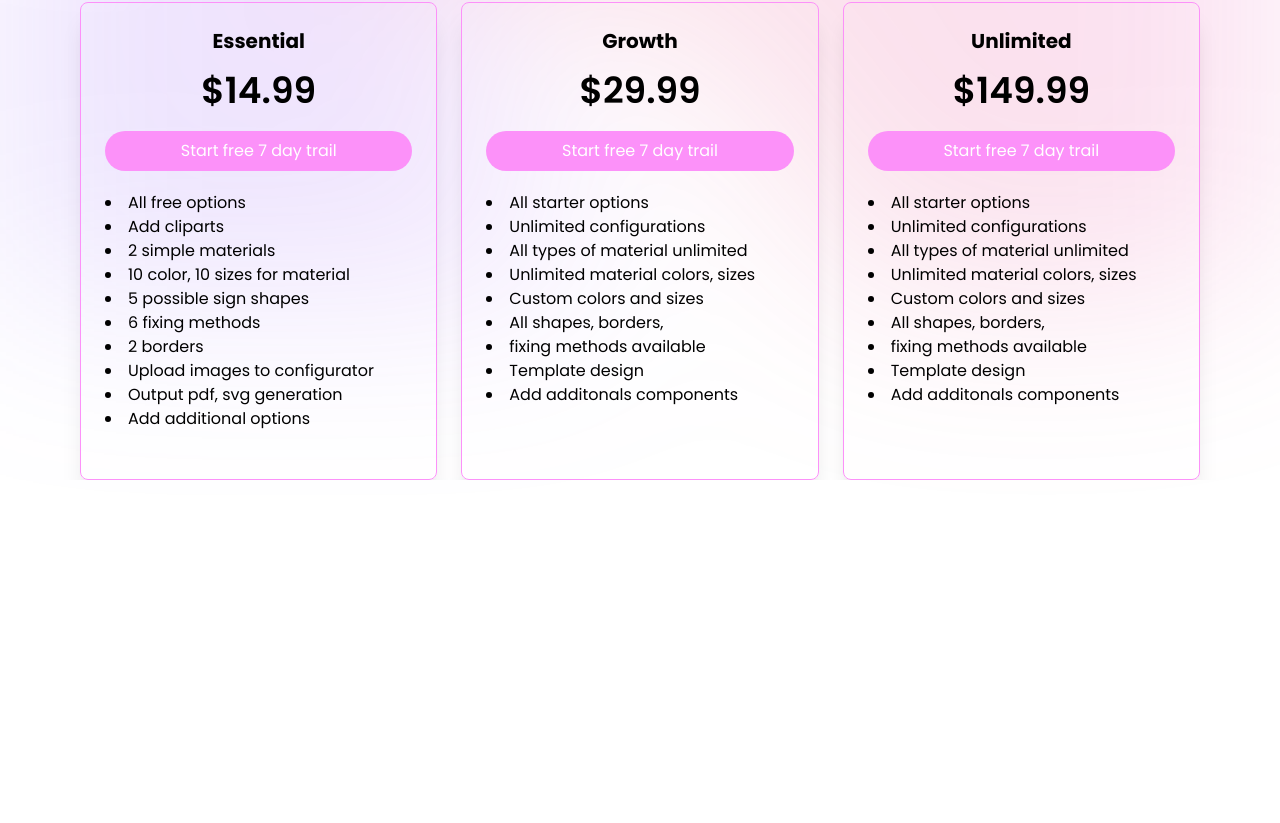
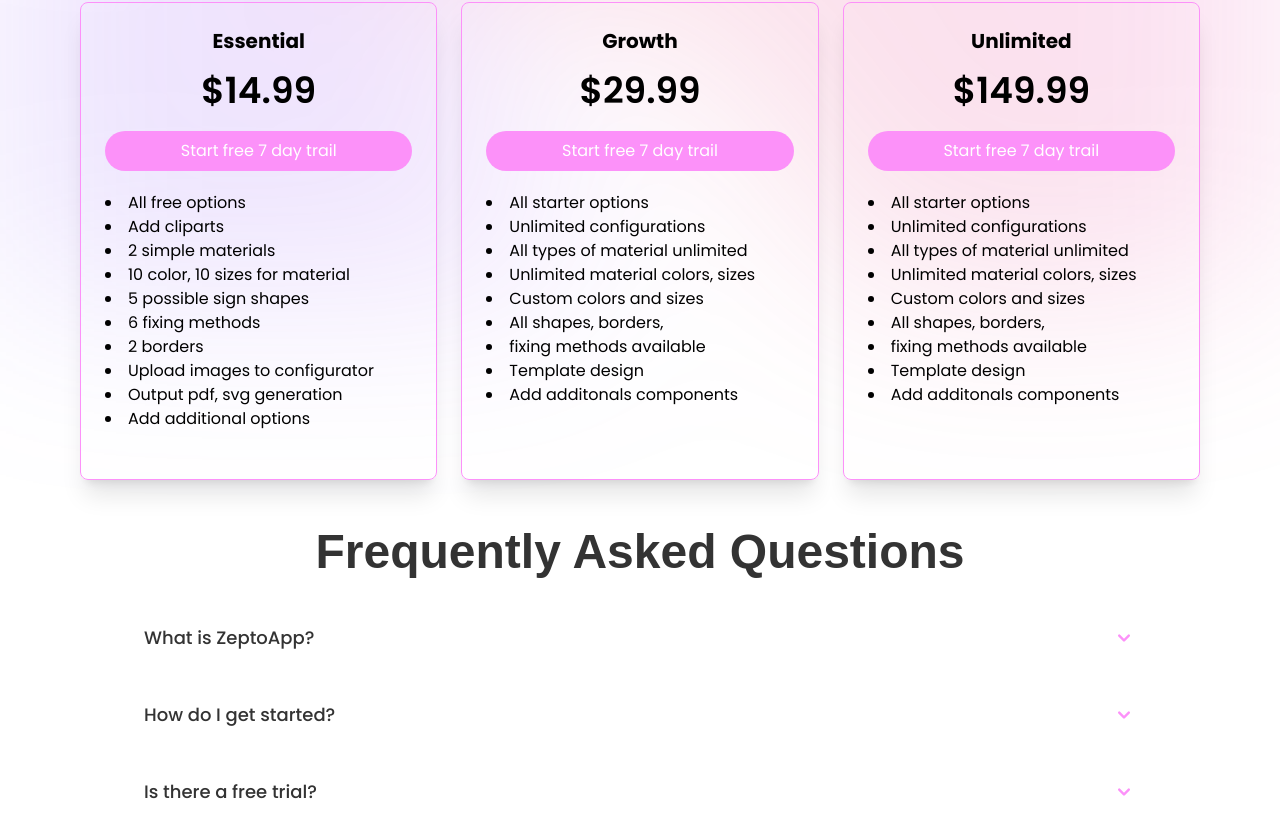
Before and after one commit to za-ibrahim/zepto-sign-customizer-landing-page, a React (Vite) app: page / in a window 1280 px wide. Shown: the part 507-1330 px from the top of the page. Before the commit the page ends 987 px from the top, so only its background shows below. Built offline with nearby package versions, Linux system fonts and the light colour scheme; a web font is replaced by a local one.

Commit message:
FAQ added

```diff
--- a/src/App.jsx
+++ b/src/App.jsx
@@ -1,4 +1,5 @@
 import './App.css'
+import FAQ from './components/FAQ'
 import Hero from './components/Hero'
 import NavBar from './components/NavBar'
 import Pricing from './components/Pricing'
@@ -16,6 +17,7 @@ function App() {
       <div className='pt-[95px]' />
       <Hero />
       <Pricing />
+      <FAQ />
     </main>
   )
 }
--- /dev/null
+++ b/src/components/FAQ.jsx
@@ -0,0 +1,81 @@
+import { useState } from 'react'
+import Heading from './Heading'
+
+const faqData = [
+    {
+        question: 'What is ZeptoApp?',
+        answer: 'ZeptoApp is a platform that helps you build landing pages quickly and easily.',
+    },
+    {
+        question: 'How do I get started?',
+        answer: 'Simply sign up and follow the onboarding steps to create your first landing page.',
+    },
+    {
+        question: 'Is there a free trial?',
+        answer: 'Yes, we offer a 14-day free trial for all new users.',
+    },
+]
+
+// FAQItem subcomponent for reusability
+const FAQItem = ({ question, answer, open, onClick, idx }) => (
+    <div className="faq-item">
+        <button
+            className={`flex flex-row justify-between items-center w-full text-left bg-background border-none p-4 text-lg font-medium cursor-pointer outline-none transition-colors duration-200 rounded-lg ${open ? 'rounded-b-none' : ''}`}
+            onClick={onClick}
+            aria-expanded={open}
+            aria-controls={`faq-answer-${idx}`}
+        >
+            <span className="text-text">{question}</span>
+            <span className={`ml-2 transform transition-transform duration-200 ${open ? 'rotate-180' : ''}`}>
+                <svg
+                    xmlns="http://www.w3.org/2000/svg"
+                    className="h-6 w-6 text-primary"
+                    viewBox="0 0 20 20"
+                    fill="currentColor"
+                >
+                    <path
+                        fillRule="evenodd"
+                        d="M5.293 7.293a1 1 0 011.414 0L10 10.586l3.293-3.293a1 1 0 111.414 1.414l-4 4a1 1 0 01-1.414 0l-4-4a1 1 0 010-1.414z"
+                        clipRule="evenodd"
+                    />
+                </svg>
+            </span>
+        </button>
+        <div
+            id={`faq-answer-${idx}`}
+            className={`faq-answer border-t bg-background rounded-b-lg overflow-hidden transition-all duration-400 ease-in-out ${open ? 'max-h-40 opacity-100 p-4 mb-4' : 'max-h-0 opacity-0 p-0 mb-0'
+                }`}
+            style={{}}
+        >
+            <span className={`${open ? 'block' : 'hidden'}`}>{answer}</span>
+        </div>
+    </div>
+)
+
+const FAQ = () => {
+    const [openIndex, setOpenIndex] = useState(null)
+
+    const toggleIndex = (idx) => {
+        setOpenIndex(openIndex === idx ? null : idx)
+    }
+
+    return (
+        <div className="max-w-5xl mx-auto">
+            <Heading>Frequently Asked Questions</Heading>
+            <div className="flex flex-col gap-4">
+                {faqData.map((item, idx) => (
+                    <FAQItem
+                        key={idx}
+                        idx={idx}
+                        question={item.question}
+                        answer={item.answer}
+                        open={openIndex === idx}
+                        onClick={() => toggleIndex(idx)}
+                    />
+                ))}
+            </div>
+        </div>
+    )
+}
+
+export default FAQ
```
